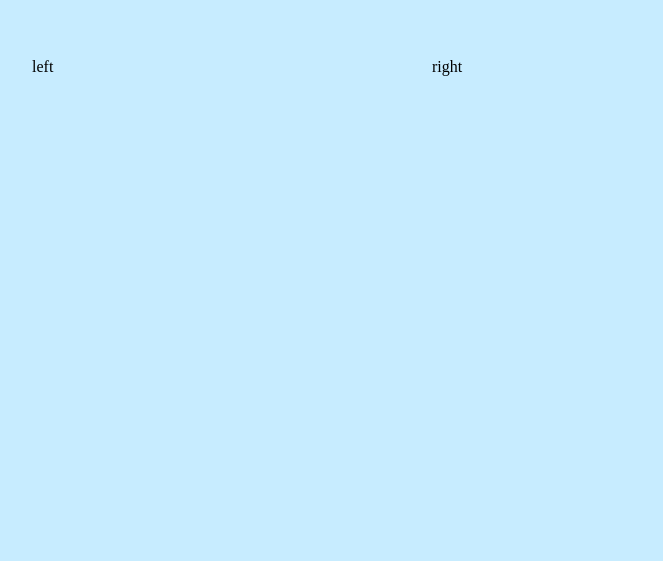
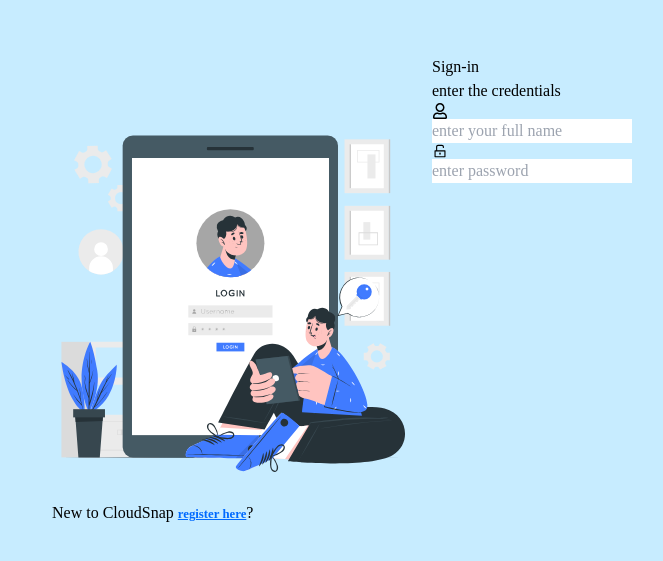
Before and after one commit to shailendrapawar/CloudSnap, a React (Vite) app in the folder frontend/: page /login in a window 1280 px wide. Shown: the part 105-666 px from the top of the page, without its empty margins (208-871 px from the left). Built offline with nearby package versions, Linux system fonts and the light colour scheme.

Commit message:
login work started

```diff
--- a/frontend/src/components/authPages/LoginPage.jsx
+++ b/frontend/src/components/authPages/LoginPage.jsx
@@ -1,12 +1,25 @@
 import React from 'react'
-
+import { FaRegUser } from "react-icons/fa";
+import { AiOutlineUnlock } from "react-icons/ai";
 const LoginPage = () => {
   return (
     <div className='login-page'>
-    <main className='login-body'>
-    <section className='login-left'>left</section>
-    <section className='login-right'>right</section>
-    </main>
+      <main className='login-body'>
+
+        <section className='login-left'>
+          <p className='login-link'>New to CloudSnap <b>register here</b>?</p>
+        </section>
+
+
+        <section className='login-right'>
+        <h1>Sign-in</h1>
+        <p>enter the credentials</p>
+          <form className='login-form'>
+          <div className='name-div'><i><FaRegUser /></i><input type='text' placeholder='enter your full name'></input></div>
+          <div className='password-div'><i><AiOutlineUnlock /></i><input type='text' placeholder='enter password'></input></div>
+          </form>
+        </section>
+      </main>
 
     </div>
   )
--- a/frontend/src/components/authPages/auth.css
+++ b/frontend/src/components/authPages/auth.css
@@ -175,3 +175,24 @@ border: 2px solid rgb(0, 128, 255) ;
         display: block;
     }
 }
+
+
+
+/*===============login page==================================*/
+
+.login-body{
+
+}
+.login-left{
+    background-image: url("./login-illustration.svg");
+    background-repeat: no-repeat;
+    object-fit: contain;
+    background-position: center;
+    position: relative;
+}
+.login-left p{
+    position: absolute;
+    bottom: 10px;
+    left: 20px;
+
+}
```
Also changed, not shown: frontend/src/components/authPages/login-illustration.svg (added).
